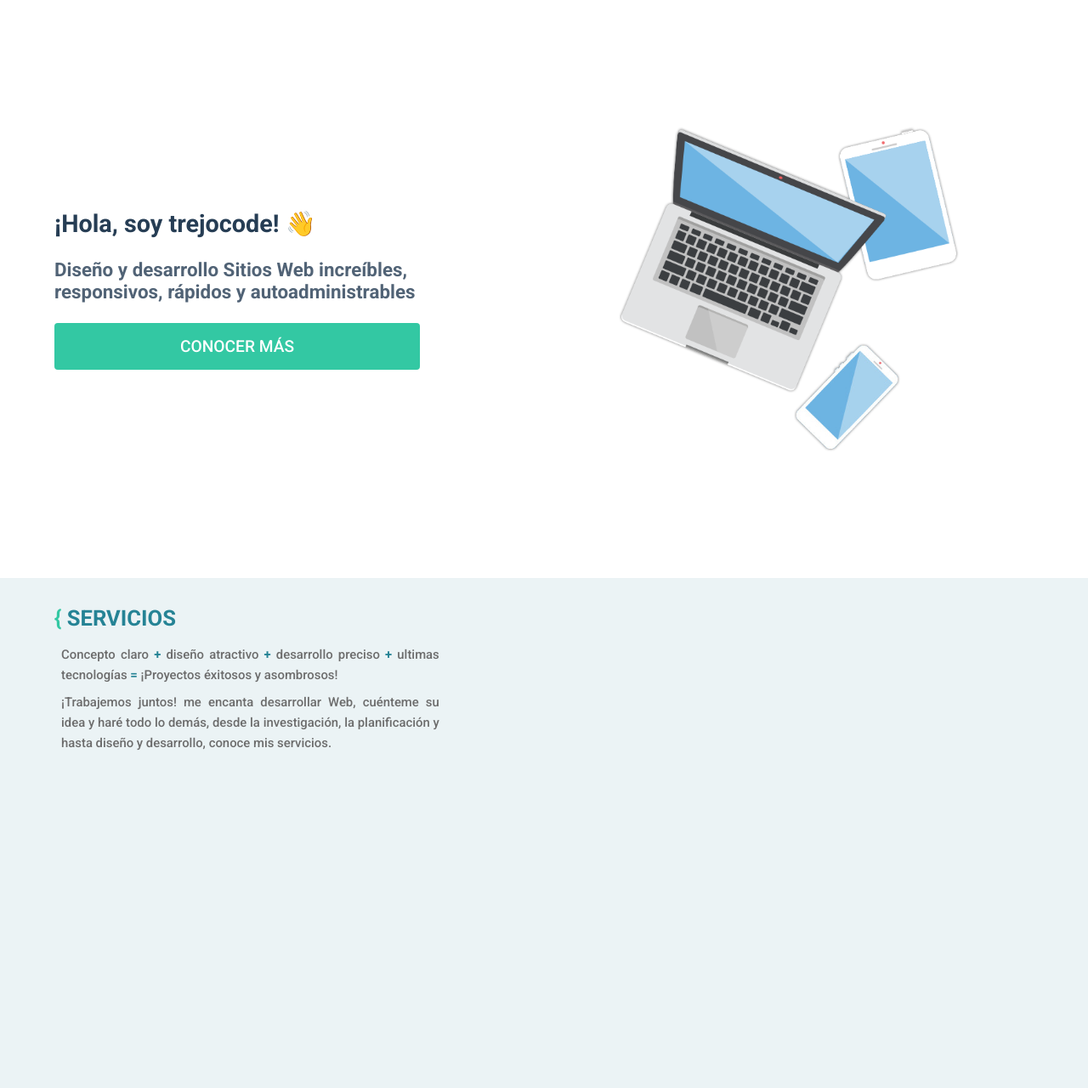
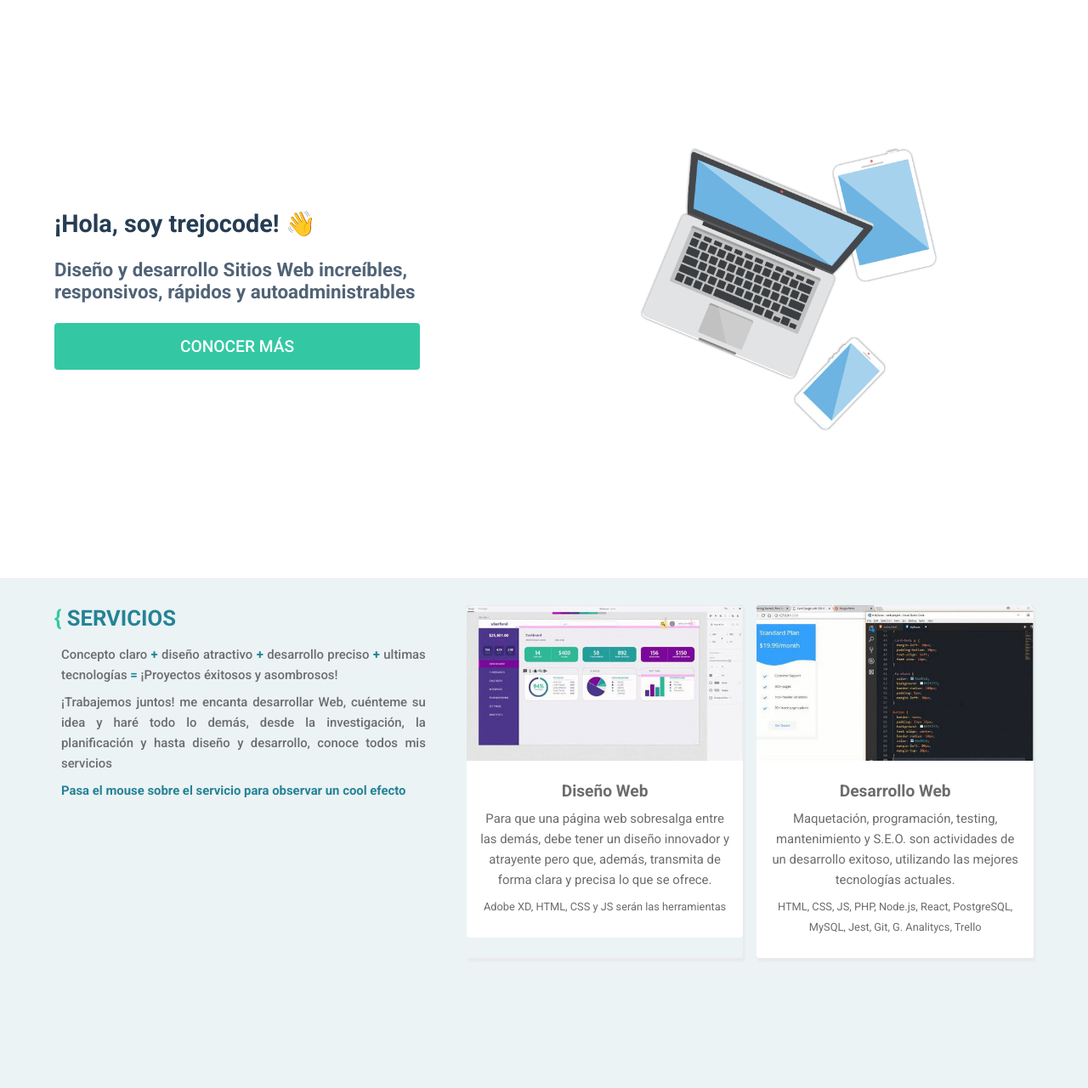
Before and after one commit to TrejoCode/web, a PHP site: page / in a window 1280 px wide. Shown: the part 100-1380 px from the top of the page at 85% size. Run offline with PHP 8.4, Linux system fonts and the light colour scheme.

Commit message:
Servicios
Primera versión de los servicios.

```diff
--- /dev/null
+++ b/app/js/front.js
@@ -0,0 +1,25 @@
+
+const services = document.querySelectorAll('.services .card');
+console.log(services);
+const servicesImage = ['./app/img/design.jpg', './app/img/develop.jpg'];
+const servicesAnimated = ['./app/img/design.gif', './app/img/develop.gif'];
+
+
+for (let index = 0; index < services.length; index++) {
+    services[index].addEventListener('mouseover', function () {
+        animateOnHover(services[index], servicesAnimated[index]);
+    });
+    services[index].addEventListener('mouseleave', function () {
+        staticOnLeave(services[index], servicesImage[index]);
+    });
+}
+
+
+
+function animateOnHover(element, image) {
+    element.querySelectorAll('.holder-image')[0].setAttribute('src', image);
+}
+
+function staticOnLeave(element, image) {
+    element.querySelectorAll('.holder-image')[0].setAttribute('src', image);
+}
--- a/app/sass/pages/_home.scss
+++ b/app/sass/pages/_home.scss
@@ -16,7 +16,7 @@
     .banner .right {
         width: 50%;
         img {
-            max-width: 400px;
+            max-width: 350px;
         }
     }
 
@@ -27,6 +27,7 @@
 
     .services .left {
         width: 40%;
+        margin-right: $paddingLarge;
         p {
             padding: 0 $paddingNormal;
             b { color: $darkAqua; }
@@ -35,6 +36,34 @@
 
     .services .right {
         width: 60%;
+        margin-left: $paddingNormal;
+    }
+
+    .services .card {
+        width: 50%;
+        box-shadow: 2px 4px 2px #e9e9e9;
+        &:first-of-type { margin-right: $paddingNormal; }
+        &:last-of-type { margin-left: $paddingNormal; }
+        &:hover { box-shadow: 0px 4px 3px rgba(37, 131, 149, 0.3); }
+    }
+
+    .services .card-head {
+        background-color: $aqua;
+        border-radius: 4px 4px 0 0;
+        background-blend-mode: multiply;
+    }
+
+    .services .card-head img {
+        border-radius: 4px 4px 0 0;
+    }
+
+    .services .card-body {
+        padding: $paddingMedium;
+        background-color: $white;
+        border-radius: 0 0 4px 4px;
+        .card-title {
+            font-size: $fontRegular;
+        }
     }
 
 }
--- a/index.html
+++ b/index.html
@@ -103,11 +103,67 @@
                             <div class="white-space-8"></div>
                             <p class="text-justify weight-medium">
                                 ¡Trabajemos juntos! me encanta desarrollar Web, cuénteme su idea y haré todo lo demás, desde la
-                                investigación, la planificación y hasta diseño y desarrollo, conoce mis servicios.
+                                investigación, la planificación y hasta diseño y desarrollo, conoce todos mis servicios
+                            </p>
+                            <div class="white-space-8"></div>
+                            <p>
+                                <b> Pasa el mouse sobre el servicio para observar un cool efecto </b>
                             </p>
                         </div>
-                        <div class="right">
+                        <div class="right column">
+                            <div class="white-space-32"></div>
+                            <div class="card-container row-responsive">
+                                <div class="card column">
+                                    <div class="card-head justify-center align-center">
+                                        <div class="responsive-img">
+                                            <img src="./app/img/design.jpg" alt="Diseño Web" title="Diseño Web" class="holder-image"  />
+                                        </div>
+                                    </div>
+                                    <div class="card-body column">
+                                        <div class="white-space-8"></div>
+                                        <p class="text-center card-title">
+                                            <strong>
+                                                Diseño Web
+                                            </strong>
+                                        </p>
+                                        <div class="white-space-8"></div>
+                                        <p class="text-center">
+                                            Para que una página web sobresalga entre las demás, debe tener un diseño innovador y atrayente pero que, además,
+                                            transmita de forma clara y precisa lo que se ofrece.
+                                        </p>
+                                        <div class="white-space-8"></div>
+                                        <p class="text-center font-mini">
+                                            Adobe XD, HTML, CSS y JS serán las herramientas
+                                        </p>
+                                        <div class="white-space-8"></div>
+                                    </div>
+                                </div>
 
+                                <div class="card column">
+                                    <div class="card-head justify-center align-center">
+                                        <div class="responsive-img">
+                                            <img src="./app/img/develop.jpg" alt="Diseño Web" title="Diseño Web" class="holder-image" />
+                                        </div>
+                                    </div>
+                                    <div class="card-body column">
+                                        <div class="white-space-8"></div>
+                                        <p class="text-center card-title">
+                                            <strong>
+                                                Desarrollo Web
+                                            </strong>
+                                        </p>
+                                        <div class="white-space-8"></div>
+                                        <p class="text-center">
+                                            Maquetación, programación, testing, mantenimiento y S.E.O. son actividades de un desarrollo exitoso, utilizando las mejores tecnologías actuales.
+                                        </p>
+                                        <div class="white-space-8"></div>
+                                        <p class="text-center font-mini">
+                                            HTML, CSS, JS, PHP, Node.js, React, PostgreSQL, MySQL, Jest, Git, G. Analitycs, Trello
+                                        </p>
+                                        <div class="white-space-8"></div>
+                                    </div>
+                                </div>
+                            </div>
                         </div>
                     </div>
                 </div>
@@ -116,6 +172,6 @@
         </div>
     </div>
 
-
+<script src="./app/js/front.js"></script>
 </body>
 </html>
```
Also changed, not shown: app/css/style.min.css, app/img/design.gif (added), app/img/design.jpg (added), app/img/design.png (added), app/img/develop.gif (added), app/img/develop.jpg (added), 1 other file.
